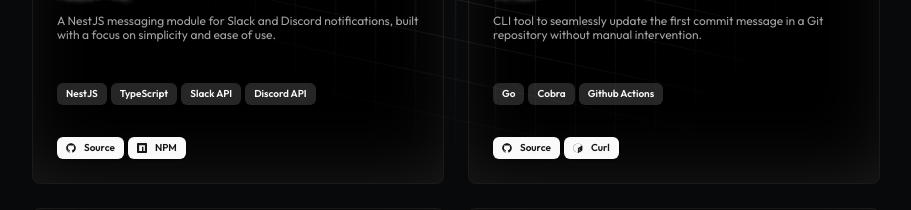
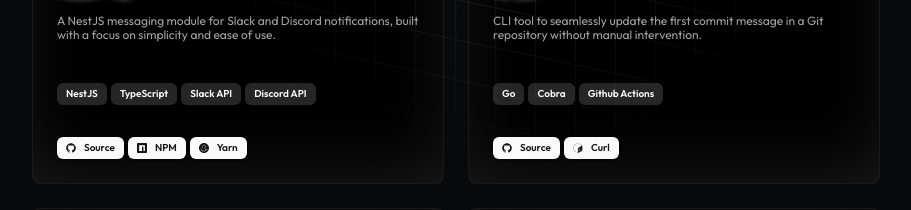
Before and after one commit to tejastn10/nimbus, a Next.js app: page / in a window 1280 px wide. Shown: the part 1080-1290 px from the top of the page, without its empty margins (184-1095 px from the left). Built offline with nearby package versions, Linux system fonts and the light colour scheme.

Commit message:
feat: add Yarn package link for Nest Pingbot

```diff
--- a/src/data/resume.ts
+++ b/src/data/resume.ts
@@ -151,6 +151,11 @@ export const DATA = {
 					type: "NPM",
 					href: "https://www.npmjs.com/package/nest-pingbot",
 					icon: Icons.npm(),
+				},
+				{
+					type: "Yarn",
+					href: "https://classic.yarnpkg.com/en/package/nest-pingbot",
+					icon: Icons.yarn(),
 				},
 			],
 		},
```
